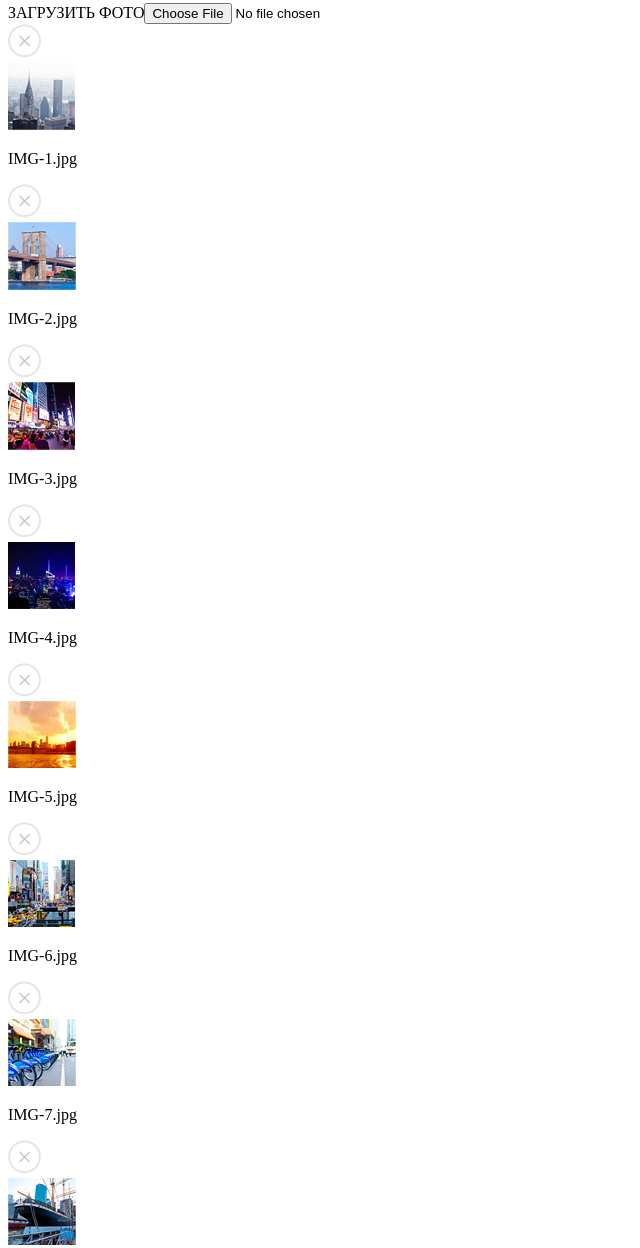
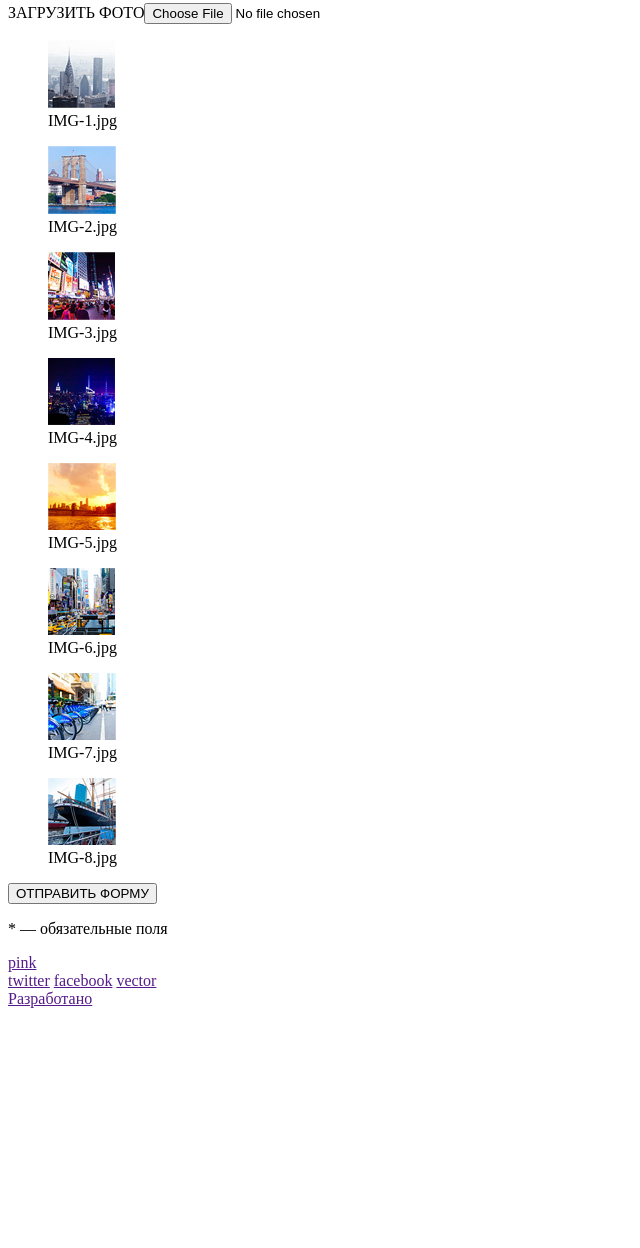
Before and after one commit to Warmor/77437-pink, a website: page form.html in a window 1280 px wide. Shown: the part 779-2027 px from the top of the page, without its empty margins (0-640 px from the left). After the commit the page ends 1795 px from the top, so only its background shows below. Drawn offline with Linux system fonts and the light colour scheme.

Commit message:
заменил div на figure

```diff
--- a/form.html
+++ b/form.html
@@ -79,46 +79,38 @@
         <div class="content">
           <p>ВАШИ ФОТОГРАФИИ ИЗ ПОЕЗДКИ *</p>
           <label>ЗАГРУЗИТЬ ФОТО<input type="file"></label>
-          <div class="download-item">
-            <div class="close"><img src="./img/delite.png" alt=""></div>
+          <figure class="download-item">
             <img src="./img/IMG-1.jpg" alt="">
-            <p>IMG-1.jpg</p>
-          </div>
-          <div class="download-item">
-            <div class="close"><img src="./img/delite.png" alt=""></div>
+            <figcaption>IMG-1.jpg</figcaption>
+          </figure>
+          <figure class="download-item">
             <img src="./img/IMG-2.jpg" alt="">
-            <p>IMG-2.jpg</p>
-          </div>
-          <div class="download-item">
-            <div class="close"><img src="./img/delite.png" alt=""></div>
+            <figcaption>IMG-2.jpg</figcaption>
+          </figure>
+          <figure class="download-item">
             <img src="./img/IMG-3.jpg" alt="">
-            <p>IMG-3.jpg</p>
-          </div>
-          <div class="download-item">
-            <div class="close"><img src="./img/delite.png" alt=""></div>
+            <figcaption>IMG-3.jpg</figcaption>
+          </figure>
+          <figure class="download-item">
             <img src="./img/IMG-4.jpg" alt="">
-            <p>IMG-4.jpg</p>
-          </div>
-          <div class="download-item">
-            <div class="close"><img src="./img/delite.png" alt=""></div>
+            <figcaption>IMG-4.jpg</figcaption>
+          </figure>
+          <figure class="download-item">
             <img src="./img/IMG-5.jpg" alt="">
-            <p>IMG-5.jpg</p>
-          </div>
-          <div class="download-item">
-            <div class="close"><img src="./img/delite.png" alt=""></div>
+            <figcaption>IMG-5.jpg</figcaption>
+          </figure>
+          <figure class="download-item">
             <img src="./img/IMG-6.jpg" alt="">
-            <p>IMG-6.jpg</p>
-          </div>
-          <div class="download-item">
-            <div class="close"><img src="./img/delite.png" alt=""></div>
+            <figcaption>IMG-6.jpg</figcaption>
+          </figure>
+          <figure class="download-item">
             <img src="./img/IMG-7.jpg" alt="">
-            <p>IMG-7.jpg</p>
-          </div>
-          <div class="download-item">
-            <div class="close"><img src="./img/delite.png" alt=""></div>
+            <figcaption>IMG-7.jpg</figcaption>
+          </figure>
+          <figure class="download-item">
             <img src="./img/IMG-8.jpg" alt="">
-            <p>IMG-8.jpg</p>
-          </div>
+            <figcaption>IMG-8.jpg</figcaption>
+          </figure>
         </div>
       </section>
       <input type="submit" value="ОТПРАВИТЬ ФОРМУ">
```
